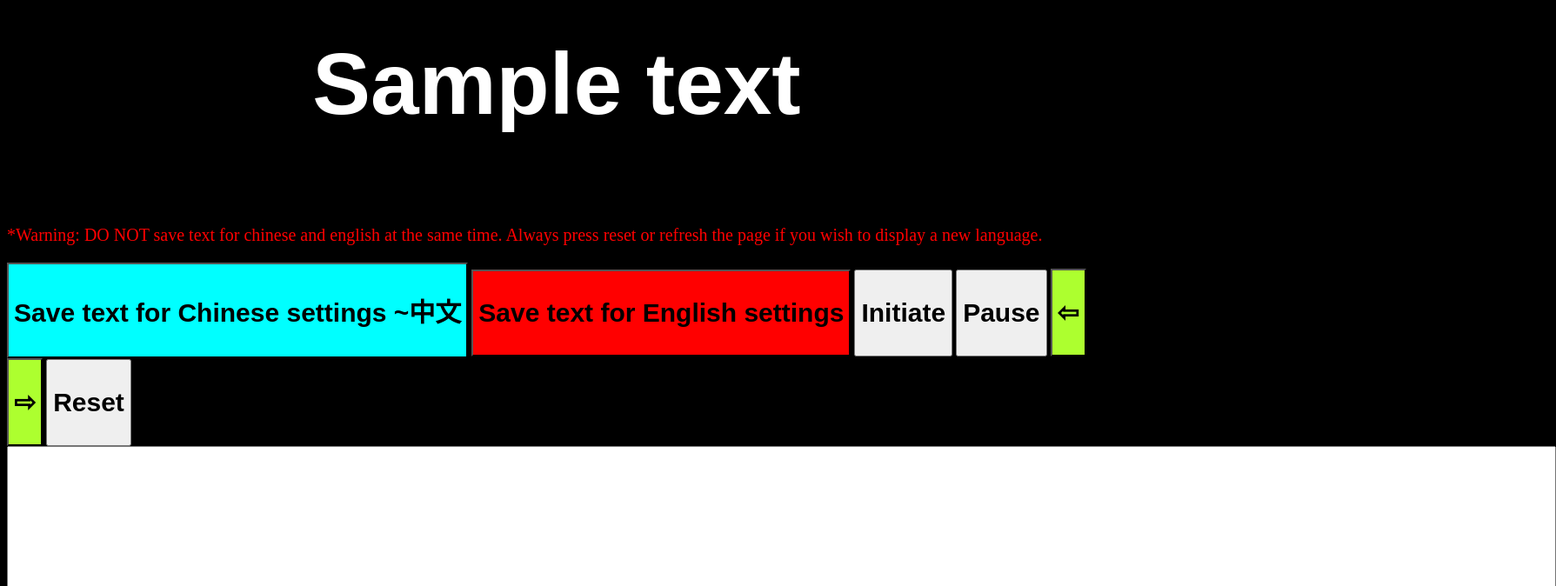
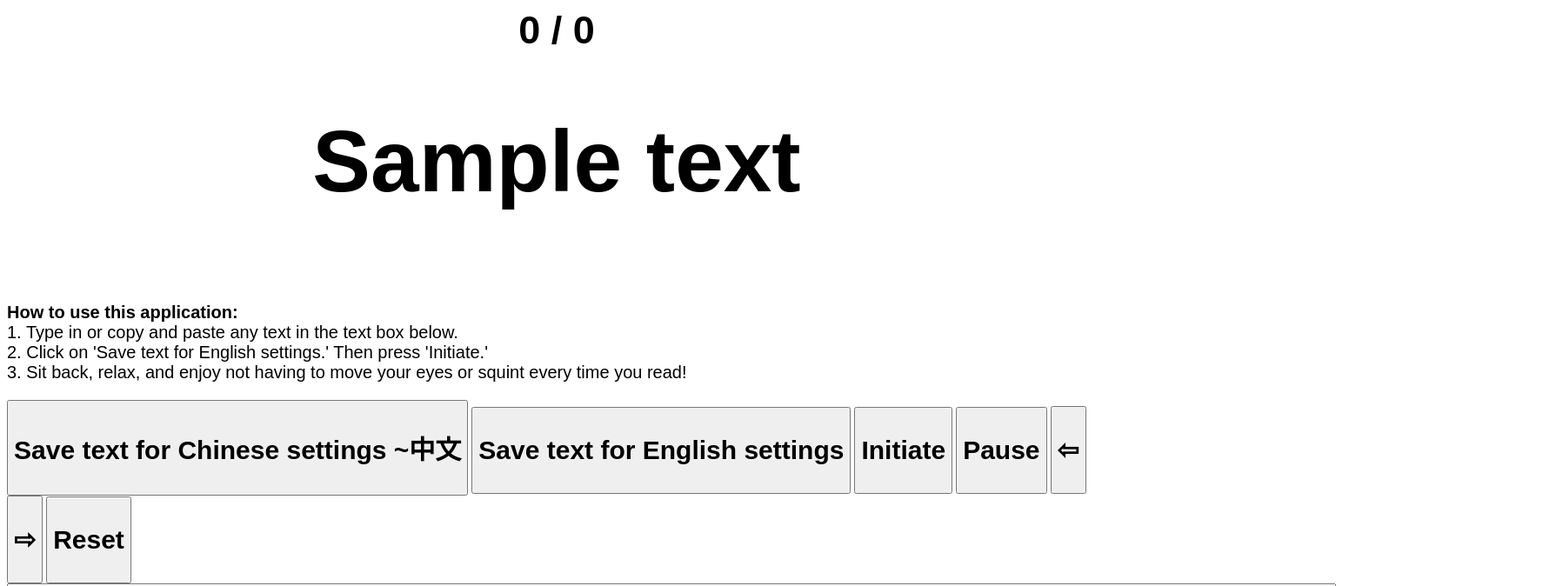
Before and after one commit to ProjectsByJackHe/OneWord, a plain HTML site: page index.html in a window 1280 px wide. Shown: the part 180-854 px from the top of the page at 87% size, 1789 px wide, since content can reach past the window. Drawn offline with Linux system fonts and the light colour scheme.

Commit message:
Made a cleaner UI and added a tutorial.

```diff
--- a/index.html
+++ b/index.html
@@ -3,28 +3,40 @@
 <head>
     <title>One word</title>
     </head>
-        <body style = "background-color: black;">
+        <body>
             <br><br><br><br><br><br><br><br>
                 <style>
                     h1{
                         font-size: 100px;
                         text-align: center;
                         font-family: sans-serif;
-                        color: white;
                     }
                     h2 {
                         font-size: 45px;
-                        color: white;
+                        text-align: center;
+                        font-family: sans-serif;
+                    }
+                    #input {
+                        font-family: sans-serif;
+                        font-size: 25px;
+                    }
+                    #tutorial {
+                        font-size: 20px; font-family: sans-serif;
                     }
                 </style>
+    <h2 id = "progressTracker">0 / 0</h2>
     <h1 id = "display"> Sample text</h1>
     <br>
 
-    <p style = "color: red; font-size: 20px">*Warning: DO NOT save text for chinese and english at the same time. Always press reset or refresh the page if you wish to display a new language. </p>
+    <p id = "tutorial"><strong>How to use this application:</strong><br> 1. Type in or copy and paste any text in the text box below. <br>
+    2. Click on 'Save text for English settings.' Then press 'Initiate.'<br>
+    3. Sit back, relax, and enjoy not having to move your eyes or squint every time you read!
+            </p>
 
-     <button onclick = "setChina()" style = "background-color: aqua"><h3 style = "font-size: 30px">Save text for Chinese settings ~中文</h3></button>
 
-     <button onclick = "set()" style = "background-color: red"><h3 style = "font-size: 30px">Save text for English settings</h3></button>
+     <button onclick = "setChina()"><h3 style = "font-size: 30px">Save text for Chinese settings ~中文</h3></button>
+
+     <button onclick = "set()"><h3 style = "font-size: 30px">Save text for English settings</h3></button>
 
     <!--
     Added features below:
@@ -33,24 +45,24 @@
 
     <button onclick = "pause()"><h3 style = "font-size: 30px" id = "pauseDisplay">Pause</h3></button>
 
-    <button onclick = "prev()" style = "background-color: greenyellow"><h3 style = "font-size: 30px">
+    <button onclick = "prev()"><h3 style = "font-size: 30px">
         ⇦ </h3></button>
 
-    <button onclick = "next()" style = "background-color: greenyellow"><h3 style = "font-size: 30px">
+    <button onclick = "next()"><h3 style = "font-size: 30px">
         ⇨ </h3></button>
 
     <button onclick = "reset()"><h3 style = "font-size: 30px">Reset</h3></button>
 
     <br>
 
-     <textarea cols="220" rows="15" id = "input"></textarea>
+     <textarea cols="104" rows="15" id = "input"></textarea>
 
     <script>
         var text = ""
         var arrayOfText = [[]]
         var words = []
         var isEnglish = true
-
+        var progressTracker = document.getElementById("progressTracker")
         function set() {
             isEnglish = true
                 text = document.getElementById("input").value
@@ -90,6 +102,7 @@
             arrayOfText = [[]]
             words = []
             isExecuting = true
+            progressTracker.innerHTML = "0 / 0"
         }
     }
 
@@ -144,6 +157,7 @@
             }
             //diplay the javascript to html on line 128.
             document.getElementById("display").innerHTML = words[count]
+            progressTracker.innerHTML = count + 1 + " / " + words.length
 
             if (isPaused){
                 count += 1
```
